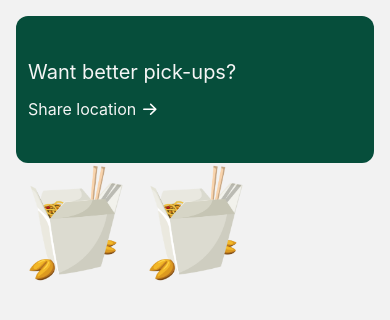
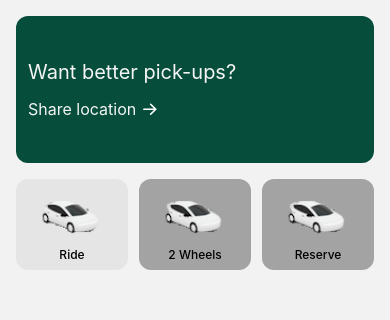
Before and after one commit to vladutstoica/uber-clone, a React Native app: screen /HomeScreen in a window 390 px wide. Shown: the top 320 px of the page. Built offline with nearby package versions, Linux system fonts and the light colour scheme.

Commit message:
Make LocationSearchModal.tsx functional

```diff
--- a/App.tsx
+++ b/App.tsx
@@ -1,12 +1,12 @@
 import React from 'react';
 import {Provider} from 'react-redux';
-import store from './redux/store';
 import HomeScreen from './screens/HomeScreen';
 import {NavigationContainer} from "@react-navigation/native";
 import {SafeAreaProvider} from "react-native-safe-area-context";
 import {createNativeStackNavigator} from "@react-navigation/native-stack";
 import MapScreen from "./screens/MapScreen";
 import LocationSearchModal from "./modals/LocationSearchModal";
+import { store } from "./redux/store";
 
 export default function App() {
     const Stack = createNativeStackNavigator();
--- a/components/Map.tsx
+++ b/components/Map.tsx
@@ -1,6 +1,10 @@
 import MapView from "react-native-maps";
+import {useSelector} from "react-redux";
+import {setOrigin} from "../redux/slices/navSlice";
 
 const Map = () => {
+
+
     return (
         <MapView
             style={{
--- a/components/NavOptions.tsx
+++ b/components/NavOptions.tsx
@@ -1,45 +1,73 @@
-import {View, FlatList, TouchableOpacity, Image} from "react-native";
+import {StyleSheet, View, FlatList, Text, TouchableOpacity, Image} from "react-native";
+import {useNavigation} from "@react-navigation/native";
 
 const data = [
     {
         id: "1",
-        title: "Get a ride",
-        image: "drive.png",
+        title: "Ride",
+        image: "../assets/ride.png",
         screen: "MapScreen"
     },
     {
         id: "2",
-        title: "Order food",
-        image: "eats.png",
-        screen: "EatsScreen"
+        title: "2 Wheels",
+        image: "../assets/2wheels.png",
+        screen: ""
+    },
+    {
+        id: "3",
+        title: "Reserve",
+        image: "../assets/reserve.png",
+        screen: ""
     }
 ]
 const NavOptions = () => {
+    const navigation = useNavigation();
+
     return (
         <FlatList
+            contentContainerStyle={styles.listWrapper}
             data={data}
             keyExtractor={(item) => item.id}
             horizontal
             renderItem={({item}) => (
-                <TouchableOpacity>
+                <TouchableOpacity
+                    style={[styles.itemWrapper, {backgroundColor: item.screen ? "#e5e5e5" : "#a3a3a3",}]}
+                    disabled={!item.screen}
+                    onPress={() => navigation.navigate("MapScreen", {})}>
                     <View>
                         <Image
-                            style={
-                                {
-                                    width: 120,
-                                    height: 120,
-                                    resizeMode: "contain"
-                                }
-                            }
-                            source={require("../assets/eats.png")}/>
+                            style={styles.itemImage}
+                            source={require("../assets/ride.png")}/>
+                        <Text style={styles.itemText}>{item.title}</Text>
                     </View>
                 </TouchableOpacity>
-
-
-            )}>
-
-        </FlatList>
+            )}/>
     )
 }
 
 export default NavOptions;
+
+const styles = StyleSheet.create({
+    listWrapper: {
+        justifyContent: "space-between",
+        width: "100%",
+        marginTop: 16,
+    },
+    itemWrapper: {
+        paddingHorizontal: 16,
+        paddingVertical: 8,
+
+        borderRadius: 12,
+    },
+    itemImage: {
+        width: 80,
+        height: 60,
+        resizeMode: "contain"
+    },
+    itemText: {
+        fontSize: 12,
+        fontWeight: "500",
+        textAlign: "center"
+    }
+})
--- a/modals/LocationSearchModal.tsx
+++ b/modals/LocationSearchModal.tsx
@@ -1,60 +1,66 @@
 import GoBackButton from "@components/GoBackButton";
-import {Image, SafeAreaView, View} from "react-native";
+import {Image, SafeAreaView, View, Text, StyleSheet} from "react-native";
 import {GooglePlacesAutocomplete} from "react-native-google-places-autocomplete";
+import {GOOGLE_MAPS_API_KEY} from "@env";
+import {useDispatch} from "react-redux";
+import {setDestination, setOrigin} from "../redux/slices/navSlice";
 
 const LocationSearchModal = () => {
+    const dispatch = useDispatch();
+
     return (
         <View style={{backgroundColor: "#fff"}}>
             <SafeAreaView>
                 <GoBackButton/>
 
-                <View style={{flexDirection: "row", alignItems: "center"}}>
-                    <Image style={{width: 25, marginHorizontal: 12, aspectRatio: 0.5, resizeMode: "contain"}}
-                           source={require("../assets/pickup-where.jpeg")}/>
+                <View style={{flexDirection: "row", alignItems: "flex-start"}}>
+                    <Image style={{
+                        width: 25,
+                        marginHorizontal: 12,
+                        marginVertical: 8,
+                        aspectRatio: 0.5,
+                        resizeMode: "contain"
+                    }} source={require("../assets/pickup-where.jpeg")}/>
 
                     <View style={{flex: 0, flexGrow: 1, flexBasis: "100%"}}>
                         <GooglePlacesAutocomplete
-                            styles={{
-                                container: {
-                                    flex: 0,
-                                    width: "80%",
-                                },
-                                textInput: {
-                                    height: 32,
-
-                                    backgroundColor: "#f5f5f5",
-
-                                    borderRadius: 2,
-
-                                    fontSize: 14,
-                                },
-                            }}
+                            styles={googlePlacesAutocompletePickupStyle}
                             placeholder={"Pickup Location"}
                             query={{
-                                key: "",
+                                key: GOOGLE_MAPS_API_KEY,
                                 language: "en",
-                            }}/>
+                            }}
+                            onPress={(data, detail = null) => {
+                                dispatch(setOrigin({
+                                    description: data.description,
+                                    location: detail?.geometry.location
+                                }))
+                                dispatch(setDestination({
+                                    destination: null
+                                }))
+                            }}
+                            nearbyPlacesAPI={"GooglePlacesSearch"}
+                            enablePoweredByContainer={false}
+                            fetchDetails={true}
+                            debounce={400}
+                            minLength={2}/>
                         <GooglePlacesAutocomplete
-                            styles={{
-                                container: {
-                                    flex: 0,
-                                    width: "80%",
-                                },
-                                textInput: {
-                                    height: 32,
-
-                                    backgroundColor: "#f5f5f5",
-
-                                    borderRadius: 2,
-
-                                    fontSize: 14,
-                                },
+                            styles={googlePlacesAutocompleteWheretoStyle}
+                            placeholder={"Where to go?"}
+                            query={{
+                                key: GOOGLE_MAPS_API_KEY,
+                                language: "en",
                             }}
-                            placeholder={"Where to?"}
-                            query={{
-                                key: "",
-                                language: "en",
-                            }}/>
+                            onPress={(data, detail = null) => {
+                                dispatch(setDestination({
+                                    destination: detail?.geometry.location
+                                }))
+                            }}
+                            nearbyPlacesAPI={"GooglePlacesSearch"}
+                            enablePoweredByContainer={false}
+                            fetchDetails={true}
+                            debounce={400}
+                            minLength={2}/>
                     </View>
                 </View>
 
@@ -64,3 +70,56 @@ const LocationSearchModal = () => {
 }
 
 export default LocationSearchModal;
+
+// TODO: GooglePlacesAutocomplete component's style doesn't support arrays, only objects; so we have to optimize the code below
+const googlePlacesAutocompletePickupStyle = StyleSheet.create({
+    container: {
+        flex: 0,
+        width: "80%",
+        zIndex: 1
+    },
+    textInputContainer: {
+        zIndex: -1,
+    },
+    textInput: {
+        zIndex: -1,
+        height: 32,
+
+        backgroundColor: "#f5f5f5",
+
+        borderRadius: 2,
+
+        fontSize: 14,
+    },
+    listView: {
+        position: "absolute",
+        top: "100%",
+        zIndex: 1000,
+    }
+})
+
+const googlePlacesAutocompleteWheretoStyle = StyleSheet.create({
+    container: {
+        flex: 0,
+        width: "80%",
+        zIndex: 0
+    },
+    textInputContainer: {
+        zIndex: -1,
+    },
+    textInput: {
+        zIndex: -1,
+        height: 32,
+
+        backgroundColor: "#f5f5f5",
+
+        borderRadius: 2,
+
+        fontSize: 14,
+    },
+    listView: {
+        position: "absolute",
+        top: "100%",
+        zIndex: 1000,
+    }
+})
--- a/redux/slices/navSlice.ts
+++ b/redux/slices/navSlice.ts
@@ -1,4 +1,5 @@
 import { createSlice } from "@reduxjs/toolkit"
+import {RootState} from "../store";
 
 const initialState = {
     origin: null,
@@ -23,4 +24,7 @@ export const navSlice = createSlice({
 })
 
 export const { setOrigin, setDestination, setTravelTimeInformation } = navSlice.actions
+
+export const selectOrigin = (state : RootState) => state.nav.origin;
+export const selectDestination = (state : RootState) => state.nav.destination;
 export default navSlice.reducer;
--- a/redux/store.ts
+++ b/redux/store.ts
@@ -1,8 +1,11 @@
 import { configureStore } from "@reduxjs/toolkit";
 import navSlice from "./slices/navSlice";
 
-export default configureStore({
+export const store = configureStore({
     reducer: {
         nav: navSlice
     }
 })
+
+// Infer the `RootState` types from the store itself
+export type RootState = ReturnType<typeof store.getState>
```
Also changed, not shown: components/NavBottom.tsx (added, +14 -0 lines).
